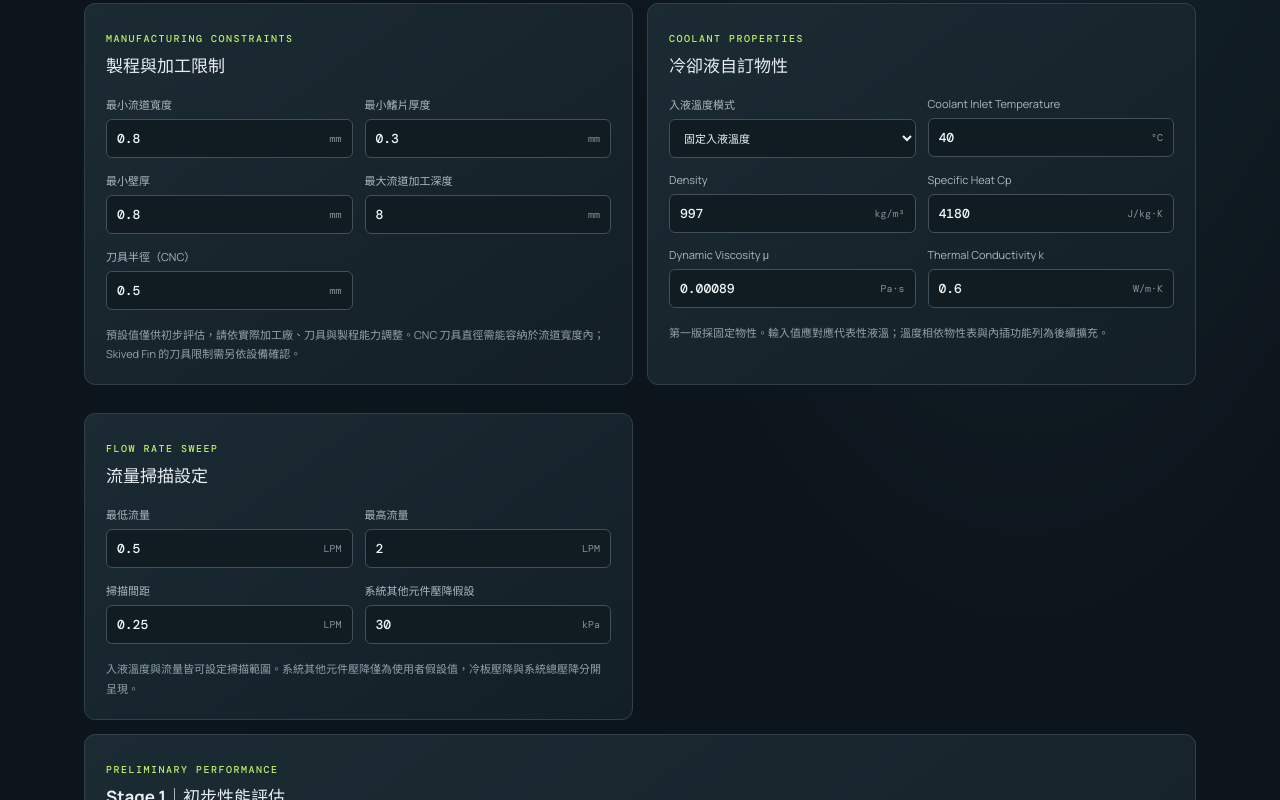
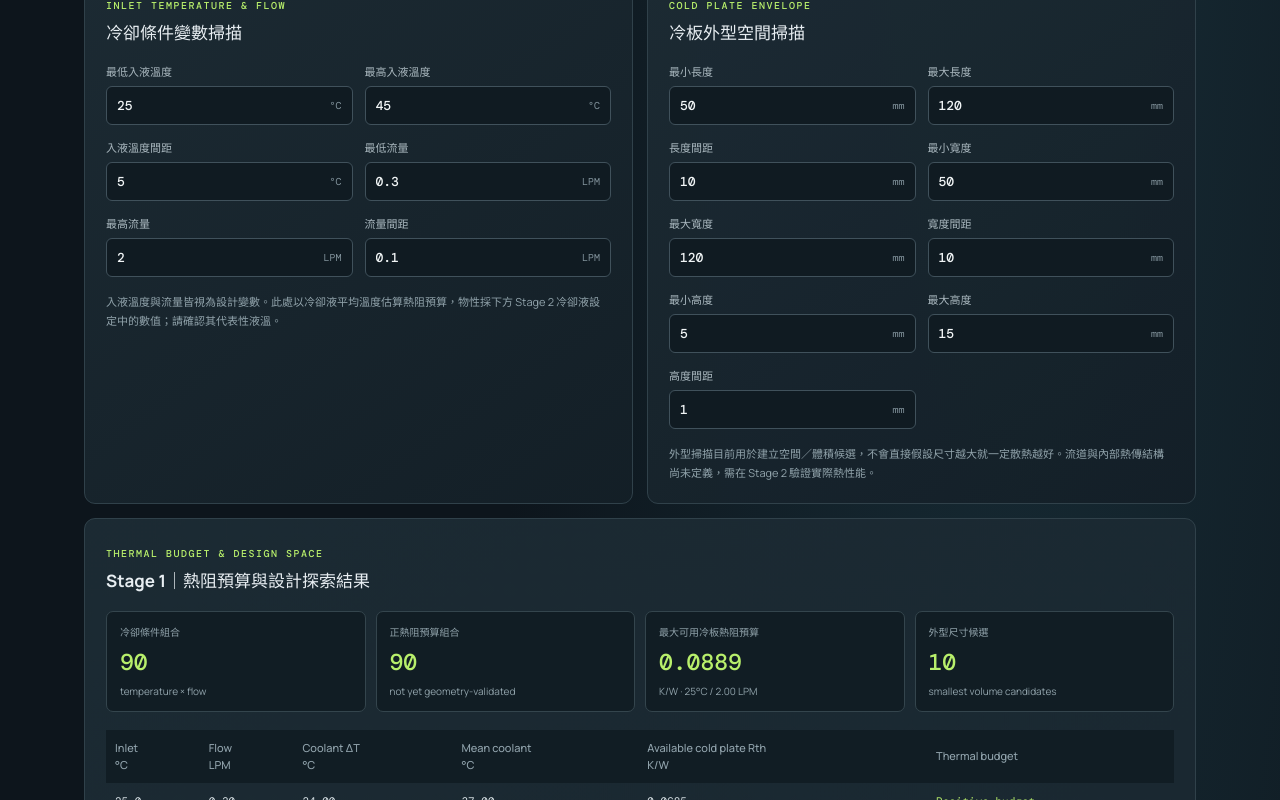
Before and after one commit to dreamwu0907-tech/thermal-engineering-toolbox_ming, a React (Vite) app: page / in a window 1280 px wide. Shown: the part 1000-1800 px from the top of the page. Built offline with nearby package versions, Linux system fonts and the light colour scheme.

Commit message:
Add chip-first pre-design and multi-variable exploration

```diff
--- a/src/LiquidCooling.tsx
+++ b/src/LiquidCooling.tsx
@@ -4,6 +4,12 @@ import type { ReactNode } from "react";
 type FlowResult = {
   flow: number; inlet: number; velocity: number; reynolds: number; h: number; pressure: number;
   outlet: number; tj: number; rTotal: number; feasible: boolean;
+};
+type PreThermalResult = { inlet:number; flow:number; coolantRise:number; meanCoolant:number; rcpBudget:number; feasible:boolean };
+const scanValues = (min:number,max:number,step:number,limit=120):number[] => {
+  if (![min,max,step].every(Number.isFinite) || step<=0 || max<min) return [];
+  const count=Math.min(limit,Math.floor((max-min)/step+1e-8)+1);
+  return Array.from({length:count},(_,i)=>Number((min+i*step).toFixed(6)));
 };
 const copperK = 390;
 const frictionFactor = (re:number, aspect:number) => {
@@ -33,6 +39,11 @@ function Card({title,kicker,children}:{title:string;kicker:string;children:React
 }
 export default function LiquidCooling() {
   const [power,setPower]=useState(500),[chipL,setChipL]=useState(40),[chipW,setChipW]=useState(40),[tjMax,setTjMax]=useState(85),[rjc,setRjc]=useState(0.015);
+  const [preTinMin,setPreTinMin]=useState(25),[preTinMax,setPreTinMax]=useState(45),[preTinStep,setPreTinStep]=useState(5);
+  const [preFlowMin,setPreFlowMin]=useState(0.3),[preFlowMax,setPreFlowMax]=useState(2),[preFlowStep,setPreFlowStep]=useState(0.1);
+  const [preLengthMin,setPreLengthMin]=useState(50),[preLengthMax,setPreLengthMax]=useState(120),[preLengthStep,setPreLengthStep]=useState(10);
+  const [preWidthMin,setPreWidthMin]=useState(50),[preWidthMax,setPreWidthMax]=useState(120),[preWidthStep,setPreWidthStep]=useState(10);
+  const [preHeightMin,setPreHeightMin]=useState(5),[preHeightMax,setPreHeightMax]=useState(15),[preHeightStep,setPreHeightStep]=useState(1);
   const [contactL,setContactL]=useState(40),[contactW,setContactW]=useState(40),[coldContactL,setColdContactL]=useState(50),[coldContactW,setColdContactW]=useState(50),[timT,setTimT]=useState(0.1),[timK,setTimK]=useState(5);
   const [tin,setTin]=useState(40),[tempMode,setTempMode]=useState("fixed"),[tempMin,setTempMin]=useState(30),[tempMax,setTempMax]=useState(45),[tempStep,setTempStep]=useState(5),[flowMin,setFlowMin]=useState(0.5),[flowMax,setFlowMax]=useState(2),[flowStep,setFlowStep]=useState(0.25);
   const [rho,setRho]=useState(997),[cp,setCp]=useState(4180),[mu,setMu]=useState(0.00089),[coolantK,setCoolantK]=useState(0.6);
@@ -44,6 +55,37 @@ export default function LiquidCooling() {
   const validInputs=power>0&&chipL>0&&chipW>0&&contactL>0&&contactW>0&&coldContactL>0&&coldContactW>0&&timK>0&&rho>0&&cp>0&&mu>0&&coolantK>0&&flowMin>0&&flowMax>=flowMin&&flowStep>0&&(tempMode!=="sweep"||(tempMin<=tempMax&&tempStep>0))&&channelW>0&&channelH>0&&channelCount>=1&&finT>0&&plateL>0&&plateW>0&&baseT>=0&&bottomWall>=0;
   const fitWidth=channelCount*channelW+(channelCount-1)*finT;
   const manufacturingOk=channelW>=minChannelW&&finT>=minFinT&&bottomWall>=minWall&&channelH<=maxChannelDepth&&(process!=="cnc"||toolRadius*2<=channelW);
+  const preThermalResults=useMemo<PreThermalResult[]>(()=>{
+    const tins=scanValues(preTinMin,preTinMax,preTinStep,80);
+    const flows=scanValues(preFlowMin,preFlowMax,preFlowStep,120);
+    const chipArea=(chipL/1000)*(chipW/1000);
+    const contactArea=Math.min(chipArea,(contactL/1000)*(contactW/1000),(coldContactL/1000)*(coldContactW/1000));
+    if(!validInputs||tins.length===0||flows.length===0||contactArea<=0)return [];
+    const rTim=(timT/1000)/(timK*contactArea);
+    const upstreamResistance=rjc+rTim;
+    const rows:PreThermalResult[]=[];
+    for(const inlet of tins) for(const flow of flows) {
+      const massFlow=rho*(flow/60000);
+      const coolantRise=power/Math.max(massFlow*cp,1e-12);
+      const meanCoolant=inlet+coolantRise/2;
+      const rcpBudget=(tjMax-meanCoolant)/power-upstreamResistance;
+      rows.push({inlet,flow,coolantRise,meanCoolant,rcpBudget,feasible:rcpBudget>0});
+    }
+    return rows;
+  },[validInputs,preTinMin,preTinMax,preTinStep,preFlowMin,preFlowMax,preFlowStep,chipL,chipW,contactL,contactW,coldContactL,coldContactW,timT,timK,rjc,rho,cp,power,tjMax]);
+  const preSizeResults=useMemo(()=>{
+    const lengths=scanValues(preLengthMin,preLengthMax,preLengthStep,80);
+    const widths=scanValues(preWidthMin,preWidthMax,preWidthStep,80);
+    const heights=scanValues(preHeightMin,preHeightMax,preHeightStep,80);
+    const rows:{length:number;width:number;height:number;volume:number}[]=[];
+    for(const length of lengths)for(const width of widths)for(const height of heights) {
+      rows.push({length,width,height,volume:length*width*height});
+      if(rows.length>=5000)break;
+    }
+    return rows.sort((a,b)=>a.volume-b.volume).slice(0,10);
+  },[preLengthMin,preLengthMax,preLengthStep,preWidthMin,preWidthMax,preWidthStep,preHeightMin,preHeightMax,preHeightStep]);
+  const preFeasibleCount=preThermalResults.filter(r=>r.feasible).length;
+  const bestPreBudget=preThermalResults.filter(r=>r.feasible).sort((a,b)=>b.rcpBudget-a.rcpBudget)[0];
   const flowResults=useMemo<FlowResult[]>(()=>{
     if(!validInputs)return [];
     const flowCount=Math.min(100,Math.floor((flowMax-flowMin)/flowStep+1e-8)+1);
@@ -108,16 +150,50 @@ export default function LiquidCooling() {
   },[validInputs,channelW,channelH,channelCount,finT,plateW,flowMin,channelType,rho,mu,cp,coolantK,plateL,power,tin,tjMax,timT,timK,contactL,contactW,coldContactL,coldContactW,rjc,baseT,chipL,chipW,objective,systemExtra,tempMode,tin,tempMax,minChannelW,minFinT,minWall,maxChannelDepth,toolRadius,bottomWall,process]);
   const selected=flowResults.length?flowResults[Math.floor(flowResults.length/2)]:undefined;
   return <main className="lc-shell">
-    <header className="lc-hero"><div><p className="lc-eyebrow">THERMAL ENGINEERING TOOLBOX / LIQUID COOLING</p><h1>水冷板初步設計工作台</h1><p>從晶片熱負載、冷板空間與冷卻液物性出發，初步評估流道配置、熱性能與系統壓降需求。</p></div><div className="lc-version">PRELIMINARY<br/>DESIGN / V1</div></header>
-    <div className="lc-stage"><span>01</span><div><b>Preliminary Design</b><small>初步設計與流量掃描</small></div><span className="lc-stage-active">CURRENT</span></div>
-    <div className="lc-grid">
-      <Card title="熱源與接觸條件" kicker="CHIP & THERMAL INPUT"><div className="lc-fields">
+    <header className="lc-hero"><div><p className="lc-eyebrow">THERMAL ENGINEERING TOOLBOX / LIQUID COOLING</p><h1>水冷板初步設計工作台</h1><p>先由晶片規格探索熱阻預算、入液溫度、流量與冷板外型，再進入流道幾何、熱性能及系統壓降評估。</p></div><div className="lc-version">PRELIMINARY<br/>DESIGN / V1</div></header>
+
+    <div className="lc-stage"><span>01</span><div><b>Stage 1 · Pre-Design Exploration</b><small>由晶片規格反推熱阻預算，掃描冷卻條件與機構空間</small></div><span className="lc-stage-active">PRE-DESIGN</span></div>
+          <Card title="熱源與接觸條件" kicker="CHIP & THERMAL INPUT"><div className="lc-fields">
         <Field label="晶片功耗" value={power} unit="W" onChange={setPower}/><Field label="Tj Max" value={tjMax} unit="°C" onChange={setTjMax}/>
         <Field label="Chip Length" value={chipL} unit="mm" onChange={setChipL}/><Field label="Chip Width" value={chipW} unit="mm" onChange={setChipW}/>
         <Field label="TIM Contact Length" value={contactL} unit="mm" onChange={setContactL}/><Field label="TIM Contact Width" value={contactW} unit="mm" onChange={setContactW}/><Field label="Cold Plate Contact Length" value={coldContactL} unit="mm" onChange={setColdContactL}/><Field label="Cold Plate Contact Width" value={coldContactW} unit="mm" onChange={setColdContactW}/>
         <Field label="TIM Thickness" value={timT} unit="mm" step={0.01} onChange={setTimT}/><Field label="TIM Conductivity" value={timK} unit="W/m·K" onChange={setTimK}/>
         <Field label="Rjc" value={rjc} unit="K/W" step={0.001} onChange={setRjc}/>
       </div><p className="lc-note">晶片、TIM 與冷板接觸區分開輸入；TIM 熱阻以三者面積的最小值估算，並假設接觸區置中且完整重疊。實際接觸壓力與偏移仍需另行確認。</p></Card>
+    <div className="lc-grid">
+      <Card title="冷卻條件變數掃描" kicker="INLET TEMPERATURE & FLOW"><div className="lc-fields">
+        <Field label="最低入液溫度" value={preTinMin} unit="°C" onChange={setPreTinMin}/>
+        <Field label="最高入液溫度" value={preTinMax} unit="°C" onChange={setPreTinMax}/>
+        <Field label="入液溫度間距" value={preTinStep} unit="°C" onChange={setPreTinStep}/>
+        <Field label="最低流量" value={preFlowMin} unit="LPM" step={0.1} onChange={setPreFlowMin}/>
+        <Field label="最高流量" value={preFlowMax} unit="LPM" step={0.1} onChange={setPreFlowMax}/>
+        <Field label="流量間距" value={preFlowStep} unit="LPM" step={0.05} onChange={setPreFlowStep}/>
+      </div><p className="lc-note">入液溫度與流量皆視為設計變數。此處以冷卻液平均溫度估算熱阻預算，物性採下方 Stage 2 冷卻液設定中的數值；請確認其代表性液溫。</p></Card>
+      <Card title="冷板外型空間掃描" kicker="COLD PLATE ENVELOPE"><div className="lc-fields">
+        <Field label="最小長度" value={preLengthMin} unit="mm" onChange={setPreLengthMin}/>
+        <Field label="最大長度" value={preLengthMax} unit="mm" onChange={setPreLengthMax}/>
+        <Field label="長度間距" value={preLengthStep} unit="mm" onChange={setPreLengthStep}/>
+        <Field label="最小寬度" value={preWidthMin} unit="mm" onChange={setPreWidthMin}/>
+        <Field label="最大寬度" value={preWidthMax} unit="mm" onChange={setPreWidthMax}/>
+        <Field label="寬度間距" value={preWidthStep} unit="mm" onChange={setPreWidthStep}/>
+        <Field label="最小高度" value={preHeightMin} unit="mm" onChange={setPreHeightMin}/>
+        <Field label="最大高度" value={preHeightMax} unit="mm" onChange={setPreHeightMax}/>
+        <Field label="高度間距" value={preHeightStep} unit="mm" onChange={setPreHeightStep}/>
+      </div><p className="lc-note">外型掃描目前用於建立空間／體積候選，不會直接假設尺寸越大就一定散熱越好。流道與內部熱傳結構尚未定義，需在 Stage 2 驗證實際熱性能。</p></Card>
+    </div>
+    <Card title="Stage 1｜熱阻預算與設計探索結果" kicker="THERMAL BUDGET & DESIGN SPACE">
+      <div className="lc-summary">
+        <div><small>冷卻條件組合</small><b>{preThermalResults.length}</b><span>temperature × flow</span></div>
+        <div><small>正熱阻預算組合</small><b>{preFeasibleCount}</b><span>not yet geometry-validated</span></div>
+        <div><small>最大可用冷板熱阻預算</small><b>{bestPreBudget?bestPreBudget.rcpBudget.toFixed(4):"—"}</b><span>K/W · {bestPreBudget?bestPreBudget.inlet.toFixed(0)+"°C / "+bestPreBudget.flow.toFixed(2)+" LPM":"no feasible condition"}</span></div>
+        <div><small>外型尺寸候選</small><b>{preSizeResults.length}</b><span>smallest volume candidates</span></div>
+      </div>
+      {preThermalResults.length>0?<div className="lc-table-wrap"><table className="lc-table"><thead><tr><th>Inlet<br/>°C</th><th>Flow<br/>LPM</th><th>Coolant ΔT<br/>°C</th><th>Mean coolant<br/>°C</th><th>Available cold plate Rth<br/>K/W</th><th>Thermal budget</th></tr></thead><tbody>{preThermalResults.slice(0,100).map((r,i)=><tr key={i}><td>{r.inlet.toFixed(1)}</td><td>{r.flow.toFixed(2)}</td><td>{r.coolantRise.toFixed(2)}</td><td>{r.meanCoolant.toFixed(2)}</td><td>{r.rcpBudget.toFixed(4)}</td><td><span className={r.feasible?"lc-pass":"lc-fail"}>{r.feasible?"Positive budget":"Infeasible"}</span></td></tr>)}</tbody></table></div>:<p className="lc-note">請確認晶片、接觸條件、冷卻液物性與掃描範圍皆有效。</p>}
+      <div className="lc-table-wrap" style={{marginTop:18}}><table className="lc-table"><thead><tr><th>Rank</th><th>Plate Length</th><th>Plate Width</th><th>Plate Height</th><th>Envelope Volume</th></tr></thead><tbody>{preSizeResults.map((r,i)=><tr key={i}><td>{i+1}</td><td>{r.length} mm</td><td>{r.width} mm</td><td>{r.height} mm</td><td>{(r.volume/1000).toFixed(1)} cm³</td></tr>)}</tbody></table></div>
+      <div className="lc-warning"><b>Stage 1 模型邊界：</b>可用冷板熱阻預算 = (Tj Max − 冷卻液平均溫度) / Power − Rjc − RTIM。正值代表仍有熱阻空間可供冷板設計，不代表現有冷板一定達得到。尺寸表只比較外型體積，未預測流道對流性能、底板熱擴散或壓降；這些由 Stage 2 的幾何模型評估。</div>
+    </Card>
+    <div className="lc-stage"><span>02</span><div><b>Stage 2 · Detailed Cold Plate Design</b><small>指定流道與材料，驗證熱性能、壓降並進行幾何最佳化</small></div><span className="lc-stage-active">DETAILED DESIGN</span></div>
+    <div className="lc-grid">
       <Card title="冷板幾何與製程" kicker="COLD PLATE GEOMETRY"><div className="lc-fields">
         <Field label="冷板長度" value={plateL} unit="mm" onChange={setPlateL}/><Field label="冷板寬度" value={plateW} unit="mm" onChange={setPlateW}/>
         <Field label="底板厚度（晶片至流道頂部）" value={baseT} unit="mm" step={0.5} onChange={setBaseT}/><Field label="流道高度" value={channelH} unit="mm" step={0.1} onChange={setChannelH}/>
@@ -143,7 +219,7 @@ export default function LiquidCooling() {
         <Field label="掃描間距" value={flowStep} unit="LPM" step={0.05} onChange={setFlowStep}/><Field label="系統其他元件壓降假設" value={systemExtra} unit="kPa" step={1} onChange={setSystemExtra}/>
       </div><p className="lc-note">入液溫度與流量皆可設定掃描範圍。系統其他元件壓降僅為使用者假設值，冷板壓降與系統總壓降分開呈現。</p></Card>
     </div>
-    <Card title="Stage 1｜初步性能評估" kicker="PRELIMINARY PERFORMANCE"><div className="lc-summary">
+    <Card title="Stage 2｜詳細幾何性能評估" kicker="DETAILED GEOMETRY PERFORMANCE"><div className="lc-summary">
       <div><small>掃描點數</small><b>{flowResults.length}</b><span>flow conditions</span></div>
       <div><small>最低壓降可行流量</small><b>{best?best.flow.toFixed(2):"—"}</b><span>LPM · Tj ≤ Tj Max</span></div>
       <div><small>中位流量預估 Tj</small><b>{selected?selected.tj.toFixed(1):"—"}</b><span>°C</span></div>
@@ -152,7 +228,7 @@ export default function LiquidCooling() {
     {flowResults.length>0?<div className="lc-table-wrap"><table className="lc-table"><thead><tr><th>Inlet<br/>°C</th><th>Flow<br/>LPM</th><th>Velocity<br/>m/s</th><th>Re</th><th>h<br/>W/m²K</th><th>ΔP cold plate<br/>kPa</th><th>Tout<br/>°C</th><th>Tj est.<br/>°C</th><th>Status</th></tr></thead><tbody>{flowResults.map((r,i)=><tr key={i}><td>{r.inlet.toFixed(1)}</td><td>{r.flow.toFixed(2)}</td><td>{r.velocity.toFixed(2)}</td><td>{Math.round(r.reynolds)}</td><td>{Math.round(r.h)}</td><td>{(r.pressure/1000).toFixed(2)}</td><td>{r.outlet.toFixed(1)}</td><td>{r.tj.toFixed(1)}</td><td><span className={r.feasible?"lc-pass":"lc-fail"}>{r.feasible?"Within Tj":"Over Tj"}</span></td></tr>)}</tbody></table></div>:<p className="lc-note">請確認輸入值皆為正值，且流量上限大於或等於下限。</p>}
     <div className="lc-warning"><b>模型邊界：</b>目前為初步 1D 估算。蛇形流道以單一路徑及彎道 K 值近似；並聯流道假設支路均勻分流，尚未求解歧管分配。未納入入口/出口實際結構、粗糙度、接觸熱阻分佈、三維熱擴散及 CDU/Pump 曲線。Tj 是含假設 Rjc、TIM 與簡化底板導熱的趨勢估算，不是 CFD 或實測值。</div>
     </Card>
-    <div className="lc-stage"><span>02</span><div><b>Design Optimization</b><small>尺寸搜尋與方案比較</small></div><span className="lc-stage-active">BETA</span></div>
+    <div className="lc-stage"><span>02A</span><div><b>Geometry Optimization</b><small>在 Stage 2 的熱性能模型上搜尋流道與底板尺寸</small></div><span className="lc-stage-active">OPTIMIZATION</span></div>
     <Card title="尺寸優化" kicker="PARAMETRIC DESIGN SEARCH"><div className="lc-opt-head"><Choice label="優化目標" value={objective} onChange={v=>{setObjective(v);setOptimized(true)}} options={[["balanced","Balanced 平衡熱性能與壓降"],["thermal","Thermal Priority 熱性能優先"],["pressure","Low Pressure Drop 低壓降優先"],["compact","Compact Design 緊湊尺寸"]]}/><button className="lc-primary" onClick={()=>setOptimized(true)}>執行尺寸搜尋</button></div>
       <p className="lc-note">以目前幾何為中心，掃描流道寬、高、數量、鰭片厚度與底板厚度的鄰近組合；先篩選 Tj，再依所選目標排序。搜尋流量採最低掃描流量，方便檢查低流量下的設計風險。</p>
       {optimized&&optimization.length>0?<div className="lc-table-wrap"><table className="lc-table"><thead><tr><th>Rank</th><th>Channel W</th><th>Channel H</th><th>Fin T</th><th>Base T</th><th>Count</th><th>Tj est.</th><th>Cold plate ΔP</th><th>Result</th></tr></thead><tbody>{optimization.map((c,i)=><tr key={i}><td>{i+1}</td><td>{c.w.toFixed(2)} mm</td><td>{c.h.toFixed(2)} mm</td><td>{c.fin.toFixed(2)} mm</td><td>{c.base.toFixed(2)} mm</td><td>{c.n}</td><td>{c.flow.tj.toFixed(1)} °C</td><td>{(c.flow.pressure/1000).toFixed(2)} kPa</td><td>{c.flow.feasible?"Within Tj":"No feasible Tj"}</td></tr>)}</tbody></table></div>:optimized?<p className="lc-note">目前加工寬度限制下沒有可搜尋的幾何組合，請調整流道尺寸或冷板寬度。</p>:null}
```
